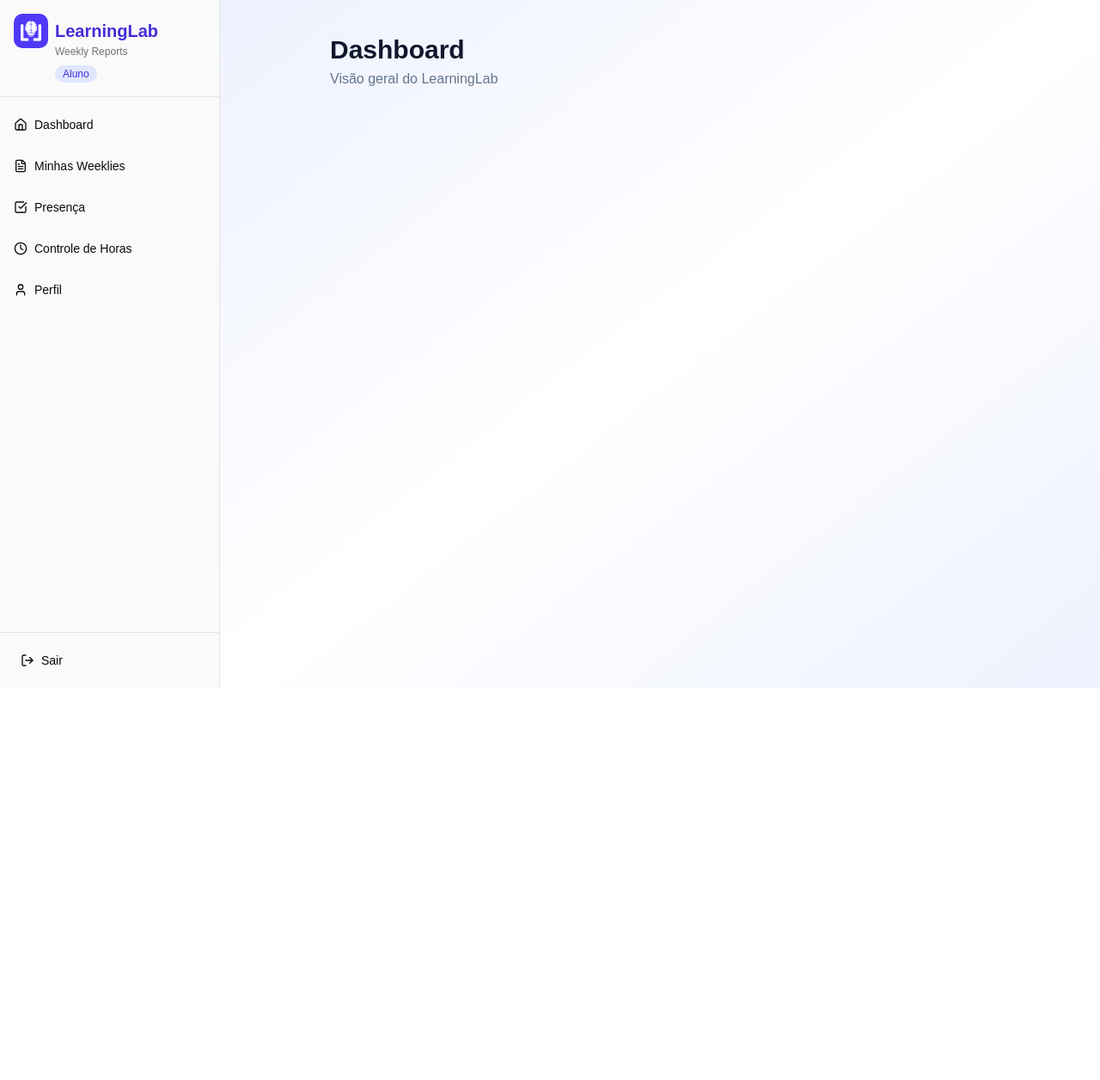
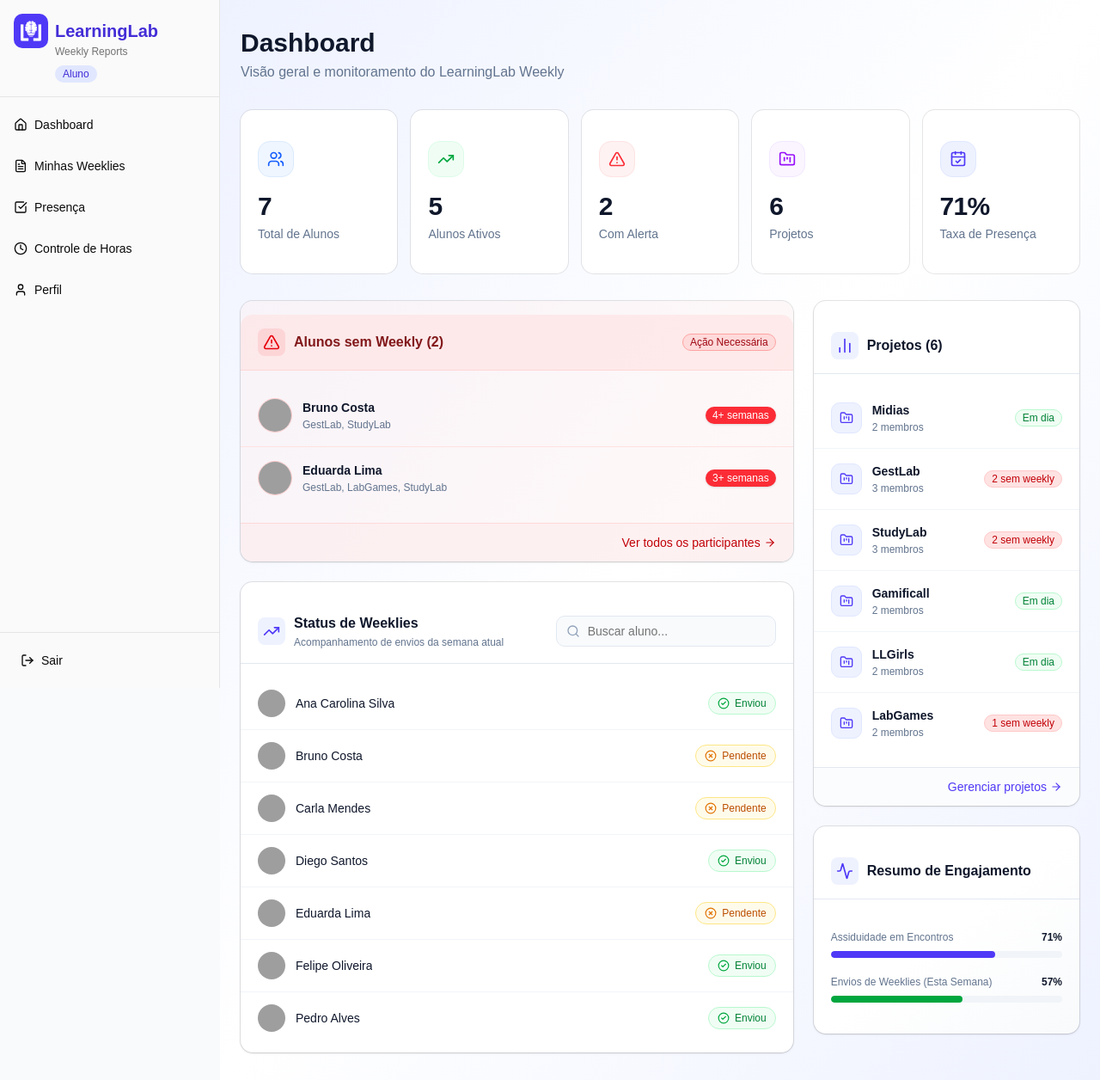
Before and after one commit to LearningLabUFC/sistema-weeklies-frontend, a React (Vite) app: page /admin in a window 1280 px wide. Shown: the whole page at 86% size. Before the commit the page ends 800 px from the top, so only its background shows below. Built offline with nearby package versions, Linux system fonts and the light colour scheme; no server answers; sample sign-in values are in the browser's storage; grey boxes are pictures that could not be loaded.

Commit message:
feat: update the Dashboard component to include new sections and statistics

```diff
--- a/src/pages/admin/Dashboard/Dashboard.tsx
+++ b/src/pages/admin/Dashboard/Dashboard.tsx
@@ -1,11 +1,137 @@
+import { useState } from 'react';
 import Header from '@/components/Header/Header';
+import { AlertSection } from '@/components/AlertSection/AlertSection';
+import { EngagementSummaryCard } from '@/components/EngagementSummaryCard/EngagementSummaryCard';
+import { ProjectsOverviewCard } from '@/components/ProjectsOverviewCard/ProjectsOverviewCard';
+import { StatsGrid } from '@/components/StatsGrid/StatsGrid';
+import { WeeklyStatusCard } from '@/components/WeeklyStatusCard/WeeklyStatusCard';
 
-const Dashboard = () => {
+import {
+  Users,
+  AlertTriangle,
+  TrendingUp,
+  FolderKanban,
+  CalendarCheck,
+} from 'lucide-react';
+
+import {
+  MOCK_USERS,
+  MOCK_PROJECTS,
+  MOCK_PRESENCE_RECORDS,
+} from '@/data/mockData';
+
+import type {
+  UserItem,
+  ProjectItem,
+  PresenceItem,
+  StatCardProps,
+} from '@/types/dashboard';
+
+export function Dashboard() {
+  const [searchTerm, setSearchTerm] = useState<string>('');
+
+  const usersList: UserItem[] = (MOCK_USERS || []) as UserItem[];
+  const projectsList: ProjectItem[] = (MOCK_PROJECTS || []) as ProjectItem[];
+  const presenceList: PresenceItem[] = (MOCK_PRESENCE_RECORDS ||
+    []) as PresenceItem[];
+
+  const allStudents = usersList.filter(u => u.role !== 'admin');
+  const alertStudents = allStudents.filter(s => s.weeksWithoutReport >= 3);
+  const activeStudents = allStudents.filter(s => s.weeksWithoutReport < 3);
+
+  const totalPresences = presenceList.filter(r => r.present).length;
+  const presenceRate = Math.round(
+    (totalPresences / (presenceList.length || 1)) * 100,
+  );
+
+  const submittedThisWeek = allStudents.filter(
+    s => s.weeksWithoutReport === 0,
+  ).length;
+  const submissionRate = Math.round(
+    (submittedThisWeek / (allStudents.length || 1)) * 100,
+  );
+
+  const filteredStudents = allStudents.filter(student =>
+    student.name.toLowerCase().includes(searchTerm.toLowerCase()),
+  );
+
+  const stats: StatCardProps[] = [
+    {
+      label: 'Total de Alunos',
+      value: allStudents.length,
+      icon: Users,
+      color:
+        'bg-blue-50 dark:bg-blue-950/40 border-blue-100 dark:border-blue-900/50',
+      iconColor: 'text-blue-600 dark:text-blue-400',
+      to: '/admin/participantes',
+    },
+    {
+      label: 'Alunos Ativos',
+      value: activeStudents.length,
+      icon: TrendingUp,
+      color:
+        'bg-green-50 dark:bg-green-950/40 border-green-100 dark:border-green-900/50',
+      iconColor: 'text-green-600 dark:text-green-400',
+      to: '/admin/participantes',
+    },
+    {
+      label: 'Com Alerta',
+      value: alertStudents.length,
+      icon: AlertTriangle,
+      color:
+        'bg-red-50 dark:bg-red-950/40 border-red-100 dark:border-red-900/50',
+      iconColor: 'text-red-500 dark:text-red-400',
+      to: '/admin/participantes',
+    },
+    {
+      label: 'Projetos',
+      value: projectsList.length,
+      icon: FolderKanban,
+      color:
+        'bg-purple-50 dark:bg-purple-950/40 border-purple-100 dark:border-purple-900/50',
+      iconColor: 'text-purple-600 dark:text-purple-400',
+      to: '/admin/projetos',
+    },
+    {
+      label: 'Taxa de Presença',
+      value: `${presenceRate}%`,
+      icon: CalendarCheck,
+      color:
+        'bg-indigo-50 dark:bg-indigo-950/40 border-indigo-100 dark:border-indigo-900/50',
+      iconColor: 'text-indigo-600 dark:text-indigo-400',
+      to: '/admin/presenca',
+    },
+  ];
+
   return (
-    <div className="w-full max-w-3xl mx-auto py-6 sm:py-10 animate-in fade-in slide-in-from-bottom-4 duration-500">
-      <Header title="Dashboard" subtitle="Visão geral do LearningLab" />
+    <div className="w-full py-6 sm:py-8 space-y-8 animate-in fade-in slide-in-from-bottom-4 duration-500">
+      <Header
+        title="Dashboard"
+        subtitle="Visão geral e monitoramento do LearningLab Weekly"
+      />
+
+      <StatsGrid stats={stats} />
+
+      <div className="grid grid-cols-1 lg:grid-cols-3 gap-6 items-start">
+        <div className="lg:col-span-2 space-y-6">
+          <AlertSection alertStudents={alertStudents} />
+          <WeeklyStatusCard
+            searchTerm={searchTerm}
+            onSearchChange={setSearchTerm}
+            filteredStudents={filteredStudents}
+          />
+        </div>
+
+        <div className="space-y-6">
+          <ProjectsOverviewCard projects={projectsList} users={usersList} />
+          <EngagementSummaryCard
+            presenceRate={presenceRate}
+            submissionRate={submissionRate}
+          />
+        </div>
+      </div>
     </div>
   );
-};
+}
 
 export default Dashboard;
```
